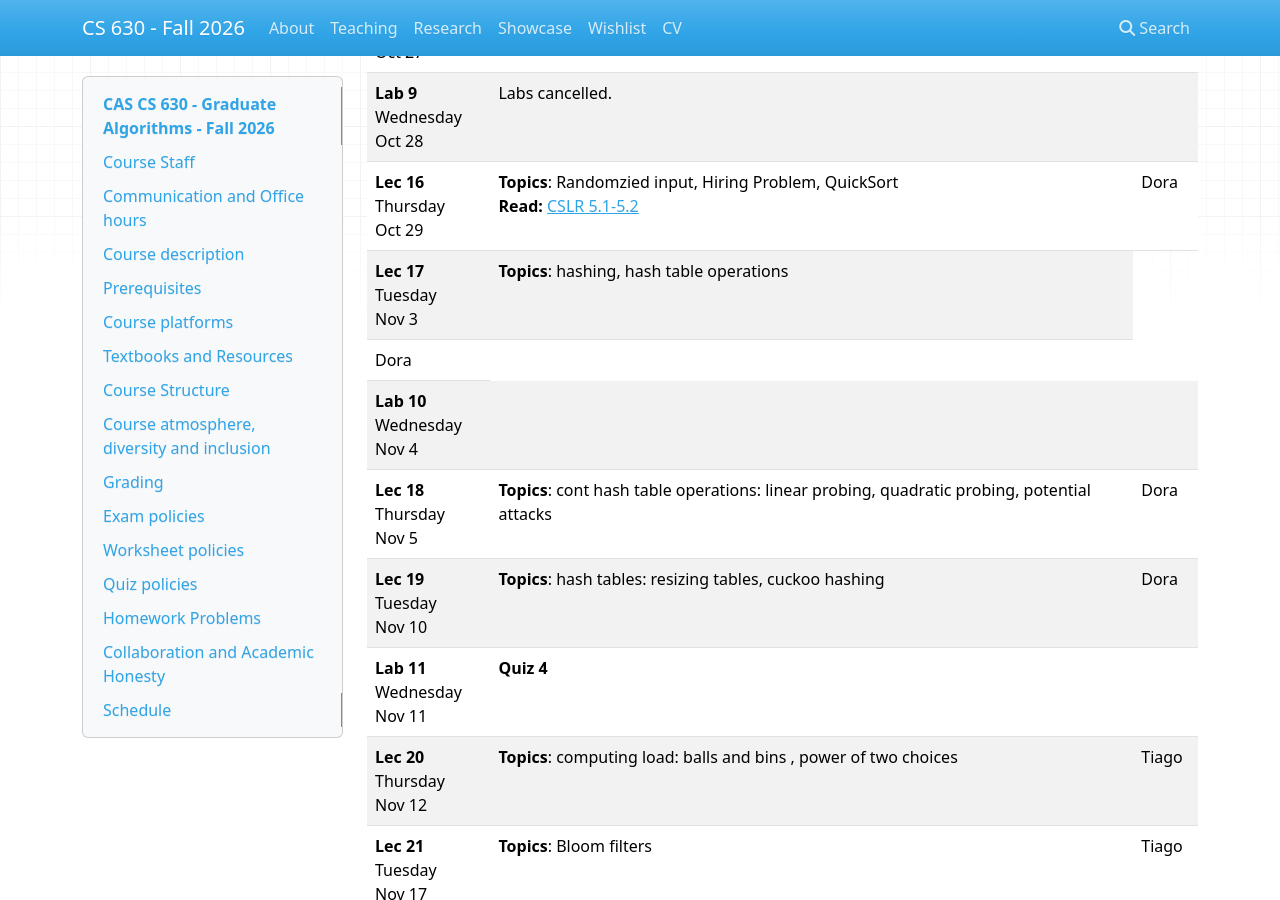
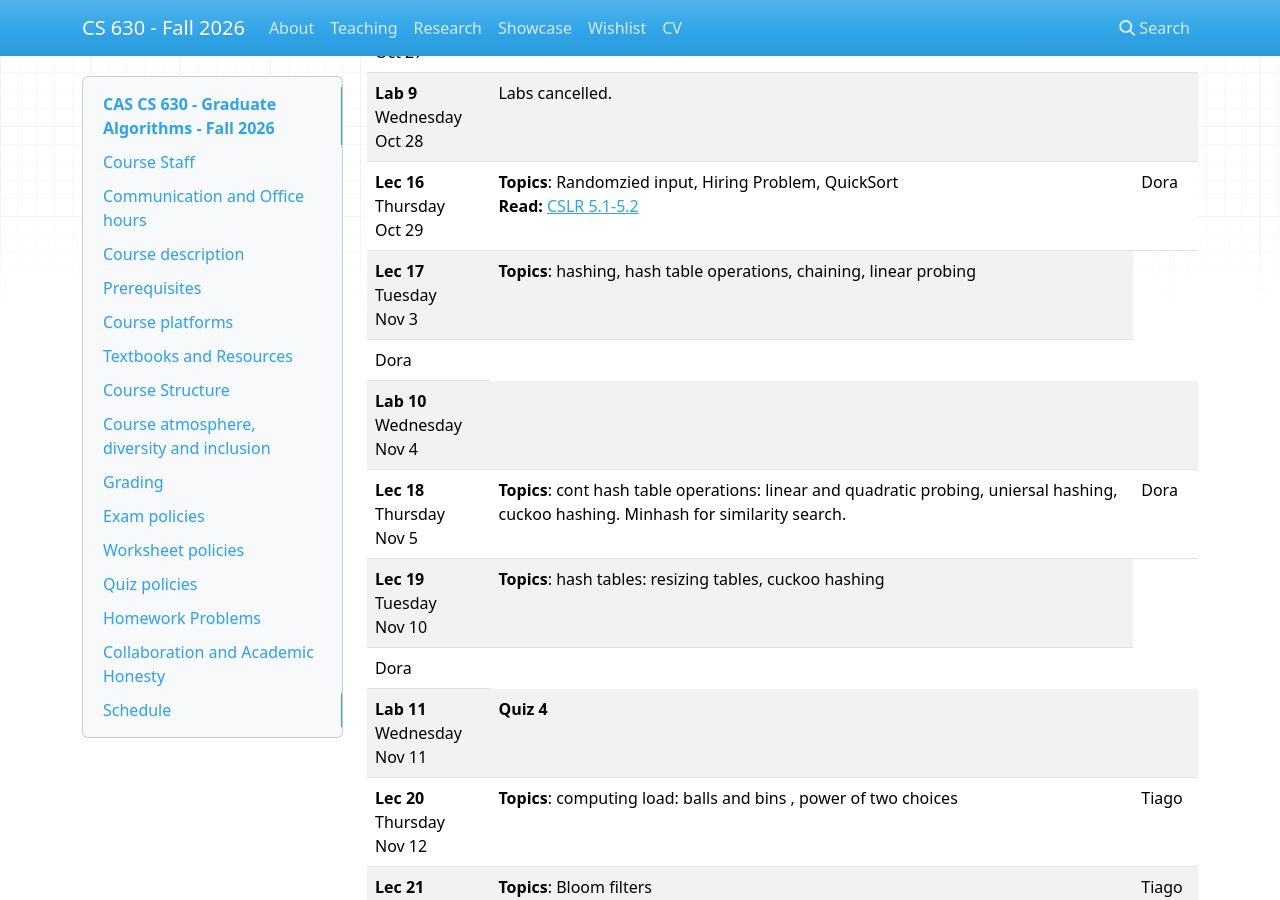
Before and after one commit to srtjanuario/2026.fall.cs630, an MkDocs documentation site: the page built from docs/index.md, in a window 1280 px wide and 900 px high, scrolled down 8590 px. Built offline with MkDocs 1.6.1, drawn with Linux system fonts in a browser that asks for light colours; nearby versions of some CDN libraries; some of the changed text lies outside the part shown.

Commit message:
reading Nov 5 index.md

```diff
--- a/docs/index.md
+++ b/docs/index.md
@@ -443,7 +443,7 @@
         </tr>
         <tr>
             <td> <strong>Lec 17</strong><br> Tuesday<br> Nov 3 </td>
-            <td> <b>Topics</b>: hashing, hash table operations<br> <!-- notion of hash function, collisions, separate chaining and load factors. See F24/10/29 --> </td>
+            <td> <b>Topics</b>: hashing, hash table operations, chaining, linear probing<br> <!-- notion of hash function, collisions, separate chaining and load factors. See F24/10/29 --> </td>
             <b>Read: </b>
             <a href="#CLRS">CSLR 11.1-2, 11.4</a>,
         </tr>td>
@@ -457,12 +457,15 @@
         </tr>
         <tr>
             <td> <strong>Lec 18</strong><br> Thursday<br> Nov 5 </td>
-            <td> <b>Topics</b>: cont hash table operations: linear probing, quadratic probing, potential attacks<br> <!-- (go slow!!!) F24/10/29 ( a little in 10/31) --> </td>
+            <td> <b>Topics</b>: cont hash table operations: linear and quadratic probing, uniersal hashing, cuckoo hashing. Minhash for similarity search. <br> <!-- (go slow!!!) F24/10/29 ( a little in 10/31) --> </td>
             <td> Dora </td>
         </tr>
         <tr>
             <td> <strong>Lec 19</strong><br> Tuesday<br> Nov 10 </td>
             <td> <b>Topics</b>: hash tables: resizing tables, cuckoo hashing<br> <!-- F24/10/31 --></td>
+            <b>Read: </b>
+            <a href="#CLRS">CSLR 11.1-4</a>, <a href="https://www.brics.dk/RS/01/32/BRICS-RS-01-32.pdf"> cuckoo hashing paper </a>
+        </tr>td>
             <td> Dora </td>
         </tr>
         <tr>
```
